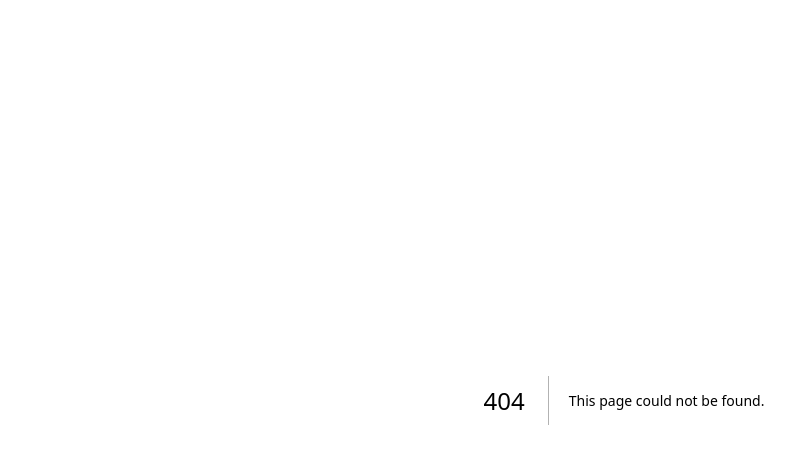
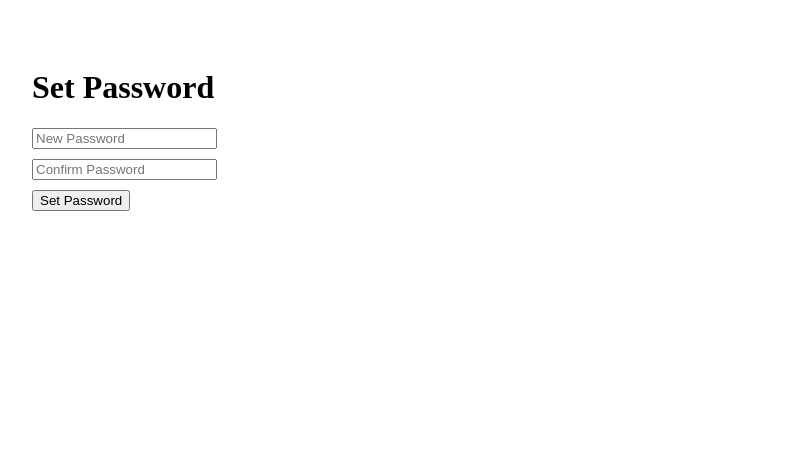
Before and after one commit to prasannaramesh-make/project-management-gantt, a Next.js app: page /setup-password in a window 1280 px wide. Before the commit this address had no page. Shown: the top 464 px of the page, without its empty margins (16-811 px from the left). Built offline with nearby package versions, Linux system fonts and the light colour scheme; no server answers.

Commit message:
Create page.tsx

```diff
--- /dev/null
+++ b/app/setup-password/page.tsx
@@ -0,0 +1,55 @@
+"use client"
+
+import { useState } from "react"
+import { supabase } from "@/lib/supabase"
+import { useRouter } from "next/navigation"
+
+export default function SetupPassword() {
+  const router = useRouter()
+  const [password, setPassword] = useState("")
+  const [confirm, setConfirm] = useState("")
+  const [message, setMessage] = useState("")
+
+  const handleSetPassword = async () => {
+    if (password !== confirm) {
+      setMessage("Passwords do not match")
+      return
+    }
+
+    const { error } = await supabase.auth.updateUser({ password })
+
+    if (error) {
+      setMessage(error.message)
+      return
+    }
+
+    setMessage("Password set successfully. Please login.")
+    router.push("/login")
+  }
+
+  return (
+    <div style={{ padding: 40 }}>
+      <h1>Set Password</h1>
+
+      <input
+        type="password"
+        placeholder="New Password"
+        value={password}
+        onChange={(e) => setPassword(e.target.value)}
+        style={{ display: "block", marginBottom: 10 }}
+      />
+
+      <input
+        type="password"
+        placeholder="Confirm Password"
+        value={confirm}
+        onChange={(e) => setConfirm(e.target.value)}
+        style={{ display: "block", marginBottom: 10 }}
+      />
+
+      <button onClick={handleSetPassword}>Set Password</button>
+
+      {message && <p>{message}</p>}
+    </div>
+  )
+}
```
